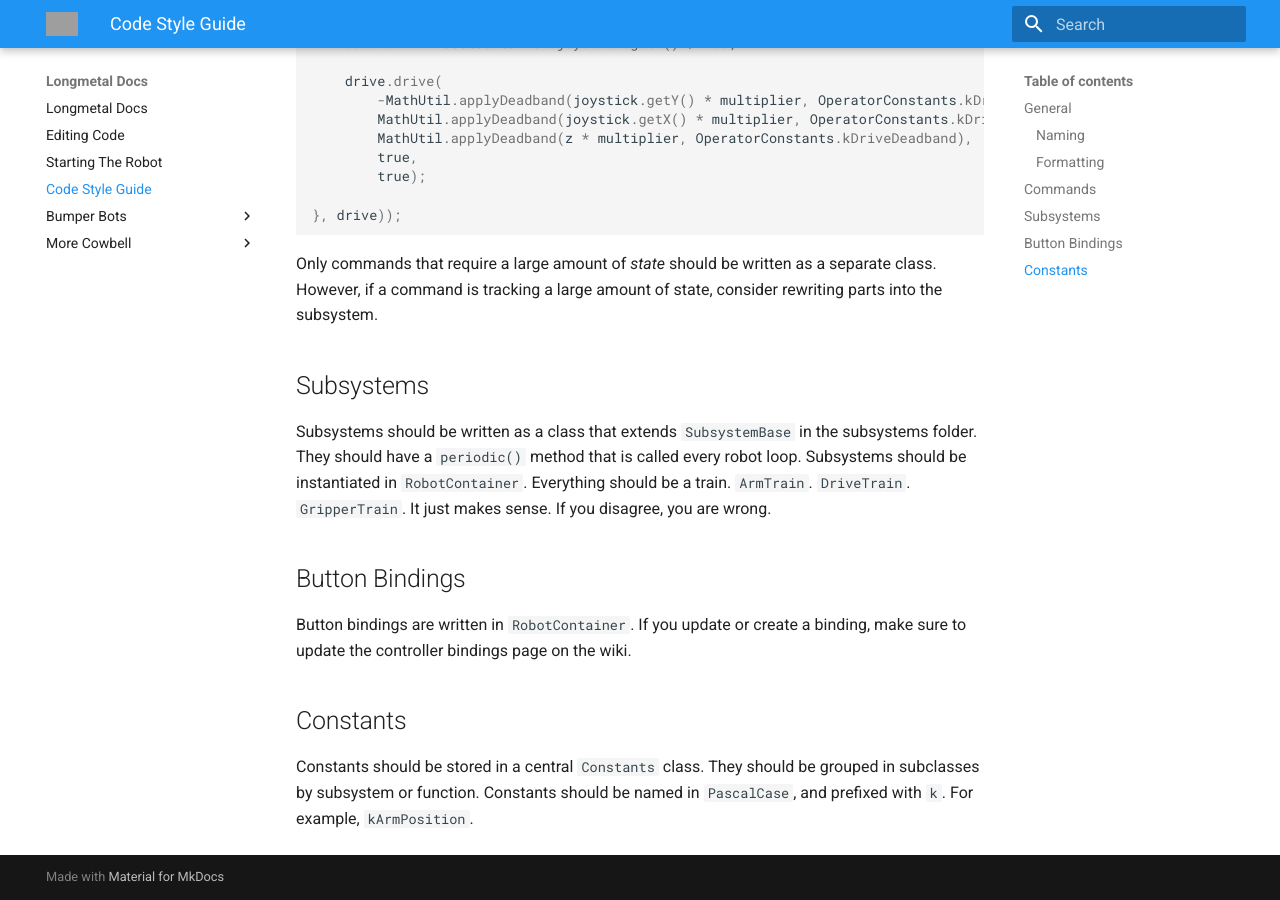
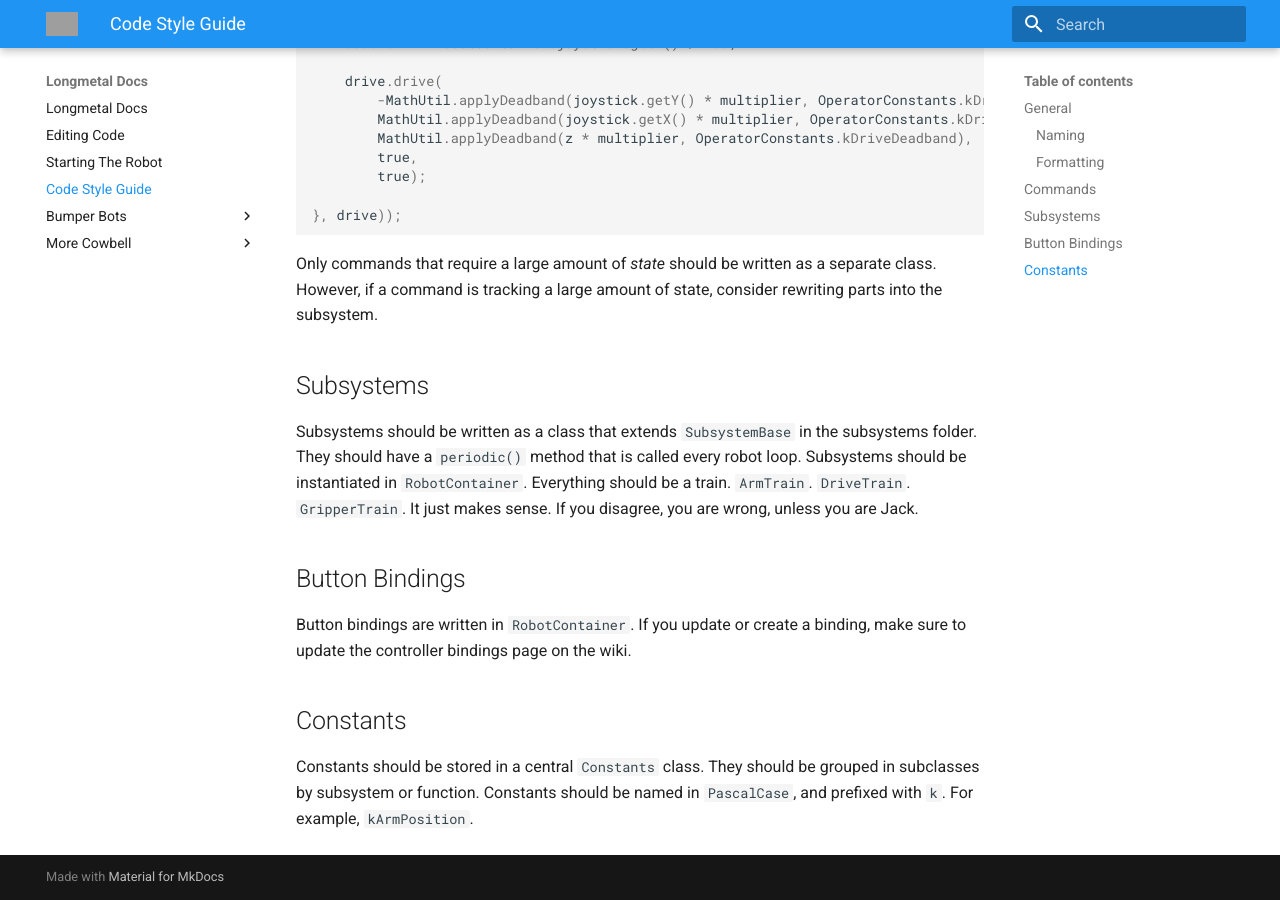
Before and after one commit to longmetal7127/metal-docs, an MkDocs documentation site: the page built from docs/style-guide.md, in a window 1280 px wide and 900 px high, scrolled down 991 px. Built offline with MkDocs 1.6.1 and Material for MkDocs 9.7.7, drawn with Linux system fonts in a browser that asks for light colours; grey boxes are pictures that could not be loaded.

Commit message:
Update style-guide.md

```diff
--- a/docs/style-guide.md
+++ b/docs/style-guide.md
@@ -35,7 +35,7 @@ drive.setDefaultCommand(new RunCommand(() -> {
 Only commands that require a large amount of *state* should be written as a separate class. However, if a command is tracking a large amount of state, consider rewriting parts into the subsystem.
 
 ## Subsystems
-Subsystems should be written as a class that extends `SubsystemBase` in the subsystems folder. They should have a `periodic()` method that is called every robot loop. Subsystems should be instantiated in `RobotContainer`. Everything should be a train. `ArmTrain`. `DriveTrain`. `GripperTrain`. It just makes sense. If you disagree, you are wrong.
+Subsystems should be written as a class that extends `SubsystemBase` in the subsystems folder. They should have a `periodic()` method that is called every robot loop. Subsystems should be instantiated in `RobotContainer`. Everything should be a train. `ArmTrain`. `DriveTrain`. `GripperTrain`. It just makes sense. If you disagree, you are wrong, unless you are Jack.
 
 ## Button Bindings
 Button bindings are written in `RobotContainer`. If you update or create a binding, make sure to update the controller bindings page on the wiki.
```
